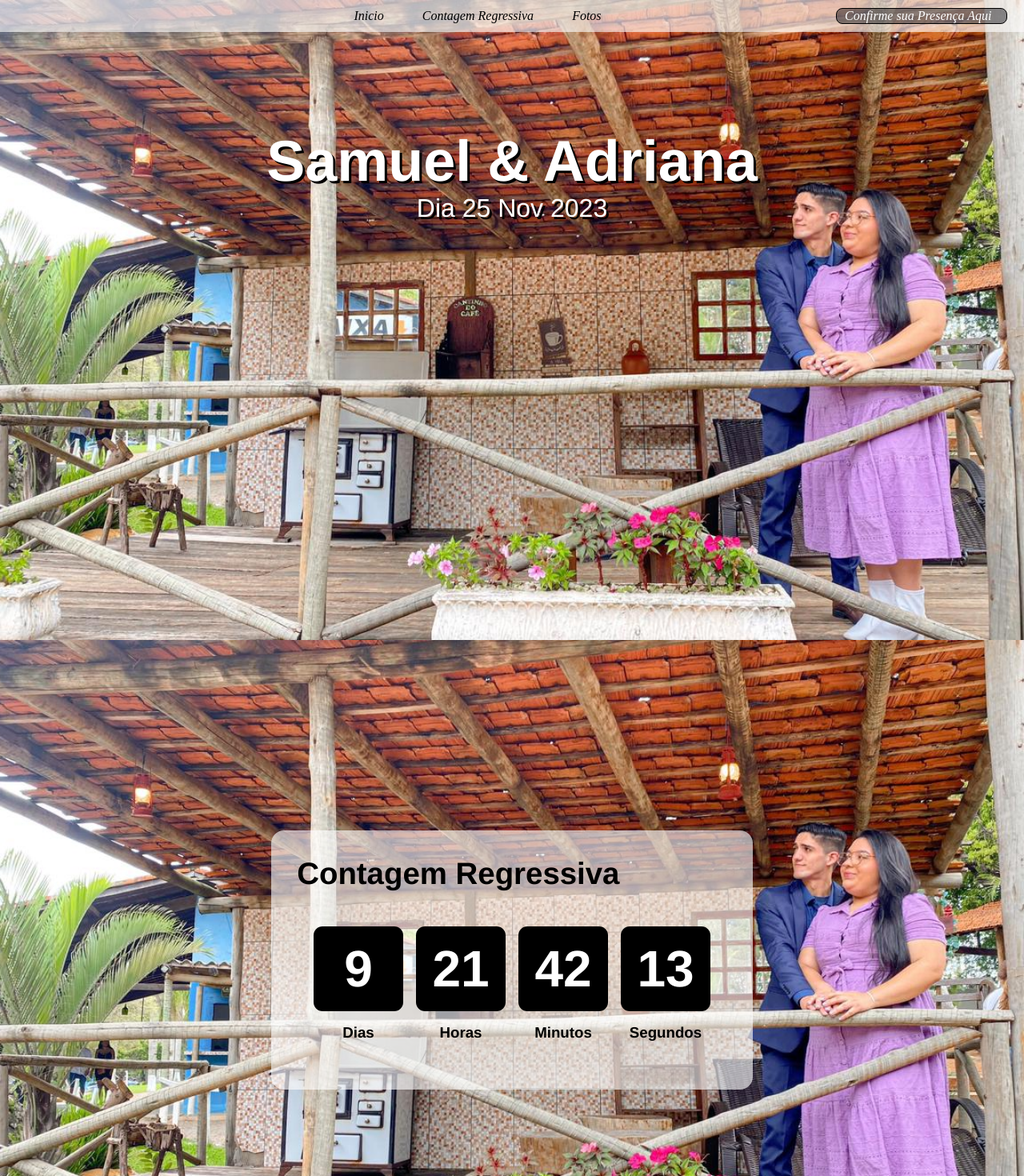
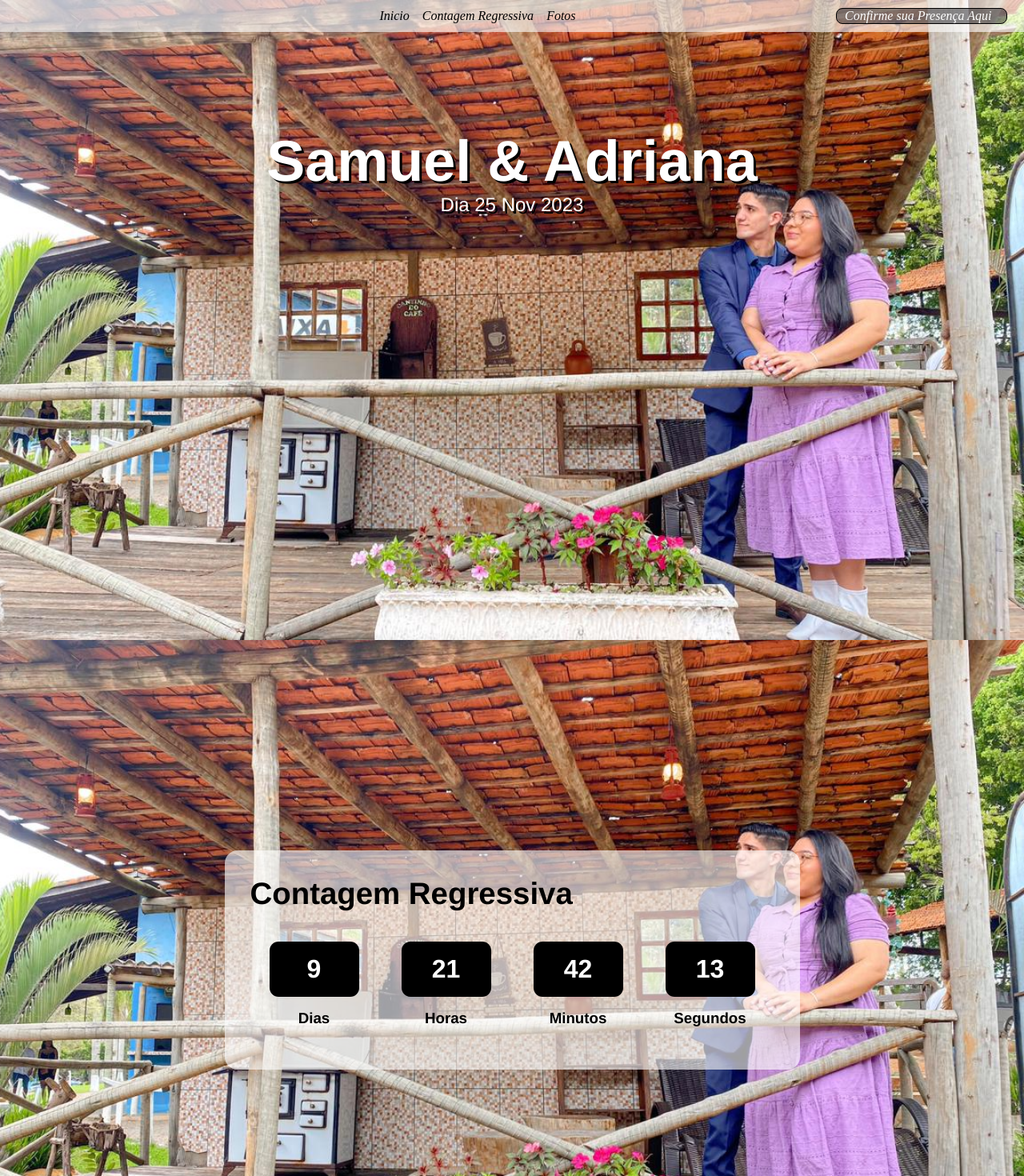
Before and after one commit to SamuelLopes-216/noivado, a React (Create React App) app: page / in a window 1280 px wide. Shown: the top 1470 px of the page at 80% size. Built offline with nearby package versions, Linux system fonts and the light colour scheme.

Commit message:
update .css

```diff
--- a/src/App.css
+++ b/src/App.css
@@ -2,7 +2,7 @@
   background-image: url(../public/S&A.jpg);
   min-height: 100vh;
   background-size: cover;
-  background-position: center;
+  background-position: right;
   background-attachment: fixed ;
   display: flex;
   justify-content: center;
@@ -10,7 +10,7 @@
 }
 
 .container{
-  min-width: 42%;
+  min-width: 35%;
   min-height: 47%;
   background-color: rgba(255, 255, 255, 0.623);
   padding: 2rem;
@@ -21,9 +21,11 @@
   display: flex;
   justify-content: center;
   align-items: center;
-  height: 200px;
-  gap: 1rem;
-
+  height: 150px;
+  gap: 5px ;
+}
+.counter-number{
+  font-size: 2rem;
 }
 
 .name{
@@ -49,7 +51,7 @@ h1{
 p{
   display: block;
   text-align: center;
-  font-size: 2rem;
+  font-size: 1.5rem;
 }
 .head{
   color: black;
@@ -57,7 +59,7 @@ p{
   display: flex;
   justify-content: center;
   text-align: center;
-  gap: 3rem;
+  gap: 1rem;
   padding-left: 10vw;
 }
 .head>a{
@@ -92,6 +94,9 @@ a{
   background-image: url(../public/S&A.jpg);
   min-height: 100vh;
   background-size: cover;
-  background-position: center;
+  background-position: right;
   background-attachment: fixed;
 }
+.counter{
+  width: 10em;
+}
```
